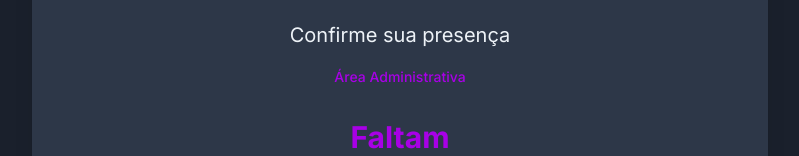
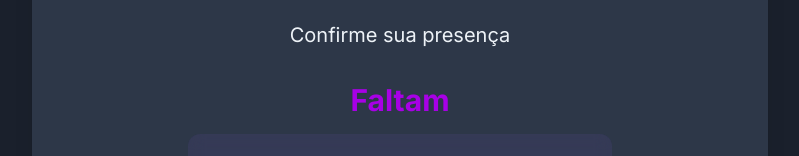
Before and after one commit to artepatrick/niver2025-chakra, a React (Vite) app: page / in a window 1280 px wide. Shown: the part 324-480 px from the top of the page, without its empty margins (240-1039 px from the left). Built offline with nearby package versions, Linux system fonts and the light colour scheme.

Commit message:
Update profile image source and remove admin link from App component

```diff
--- a/src/App.jsx
+++ b/src/App.jsx
@@ -254,7 +254,7 @@ function App() {
               {/* Profile Section */}
               <VStack spacing={4}>
                 <Image
-                  src="https://tolky.to/_next/image?url=https%3A%2F%2Fi.postimg.cc%2FT2tQppZB%2Fcarol-comprimida.jpg&w=1920&q=75"
+                  src="https://jpkqterigrjwpyrwmxfj.supabase.co/storage/v1/object/public/foto//Carol%20Image%20800x800.webp"
                   alt="Ana Carolina Calazans"
                   borderRadius="full"
                   boxSize="200px"
@@ -268,9 +268,6 @@ function App() {
                 <Text fontSize="xl" color="gray.100">
                   Confirme sua presença
                 </Text>
-                <Link as={RouterLink} to="/admin" color="brand.500" fontSize="sm">
-                  Área Administrativa
-                </Link>
               </VStack>
 
               {/* Countdown Section */}
```
